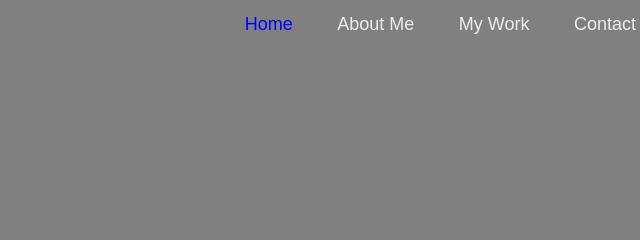
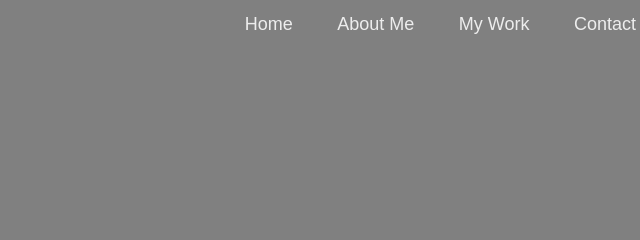
Before and after one commit to Mellinda-alt/my-personal-website, a plain HTML site: page index.html in a window 1280 px wide. Shown: the top 240 px of the page, 634-1274 px from the left. Drawn offline with Linux system fonts and the light colour scheme; a web font is replaced by a local one.

Commit message:
modified style.css

```diff
--- a/style.css
+++ b/style.css
@@ -44,8 +44,7 @@ body{
     transition: 2s;
 }
 
-.navbar a:hover,
-.navbar a.homie{
+.navbar a:hover{
     color: blue;
 }
 
```
